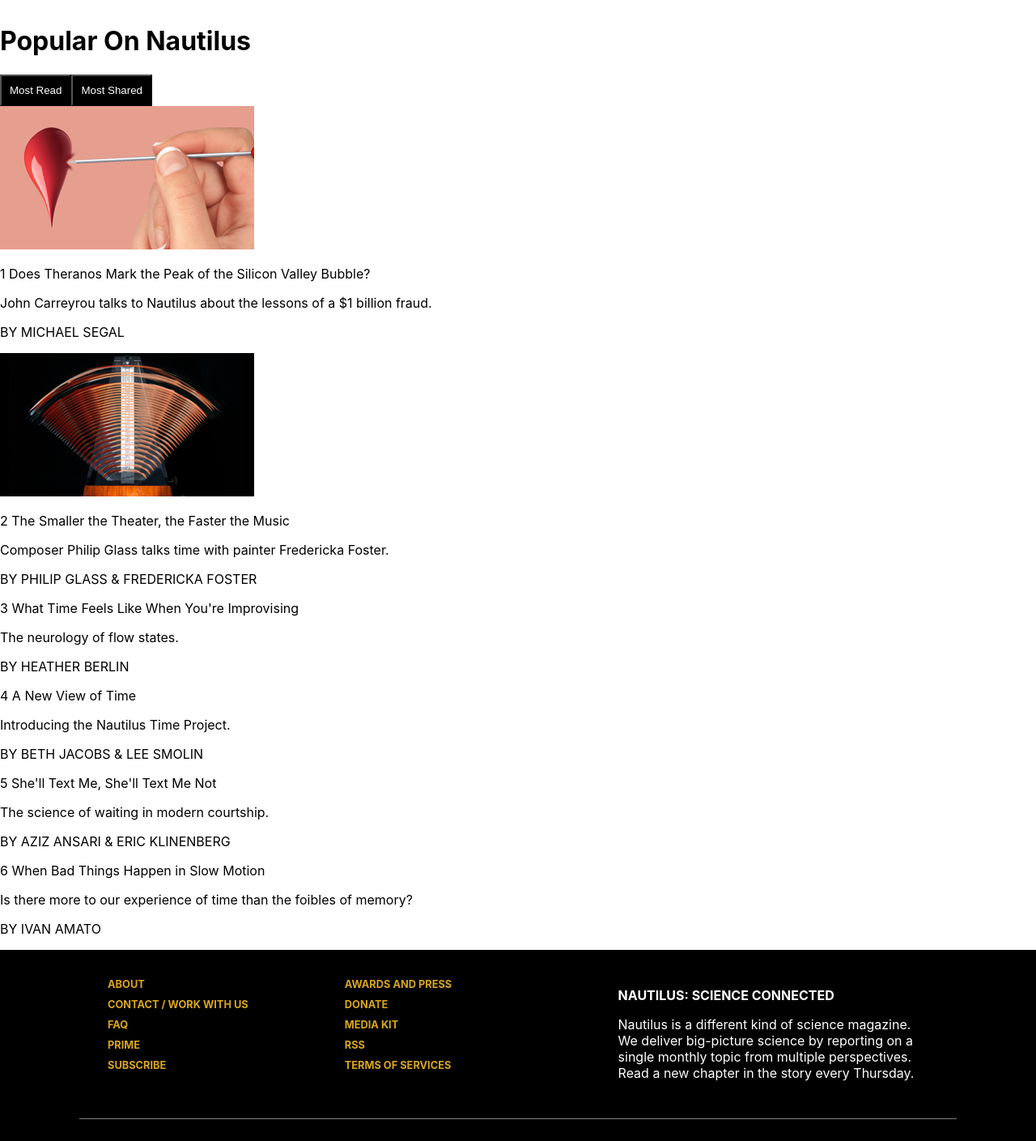
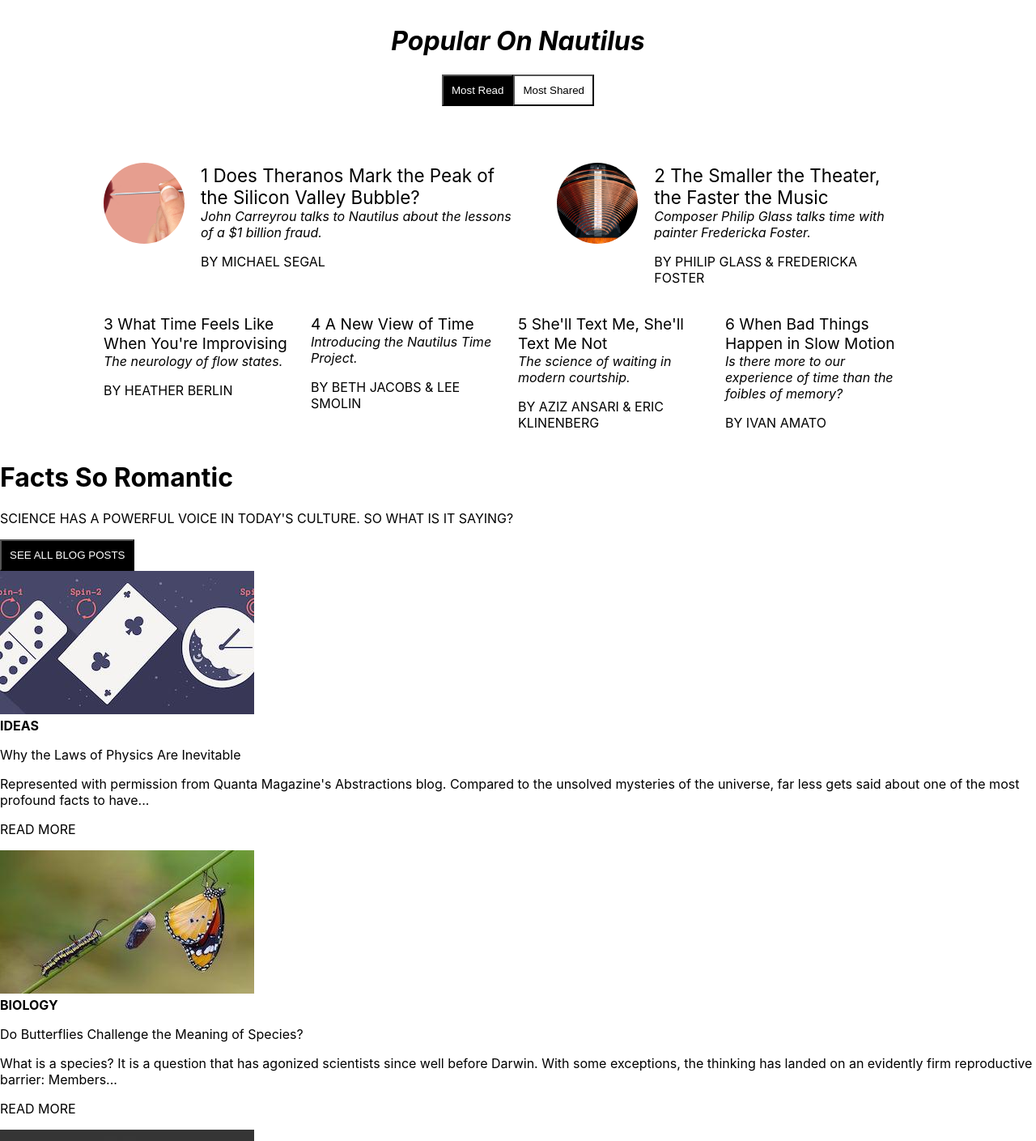
Before and after one commit to josephsenyonjo25/natmockup, a React (Create React App) app: page / in a window 1280 px wide. Shown: the part 3200-4609 px from the top of the page at 81% size. Built offline with nearby package versions, Linux system fonts and the light colour scheme.

Commit message:
added Facts content

```diff
--- a/src/App.css
+++ b/src/App.css
@@ -309,3 +309,57 @@
 .channelitem img{
   width:100%;
 }
+
+.Popular{
+  width: 80%;
+  margin: 0 auto;
+  text-align: center;
+}
+#popular{
+  font-style: italic;
+}
+#mostshared{
+  background-color: white;
+  color: black;
+}
+#popularlarge{
+  display: flex;
+  text-align:left;
+  margin-top: 50px;
+  align-items: flex-start;
+}
+#article1, #article2 {
+  display: flex;
+  align-items: flex-start;
+  padding-right: 20px;
+}
+
+.popularimage img{
+  width: 100px;
+  height: 100px;
+  object-fit: cover;
+  border-radius: 60px;
+  margin-top: 20px;
+}
+#popularlarge div{
+  padding-right: 20px;
+}
+#popularsmall{
+  display: flex;
+  text-align: left;
+}
+#popularsmall div{
+  width: 25%;
+  padding-right: 20px;
+}
+#popularlarge .title, #popularsmall .title {
+  font-size: 1.2em;
+  margin-bottom: 0;
+}
+#popularlarge .title{
+  font-size: 1.4em;
+}
+.Popular .description {
+  font-style: italic;
+  margin:0;
+}
--- a/src/App.js
+++ b/src/App.js
@@ -6,6 +6,7 @@
 import Catalysts from './components/Catalysts';
 import Channels from './components/Channels';
 import Popular from './components/Popular';
+import Facts from './components/Facts';
 import Footer from './components/Footer';
 
 class App extends Component {
@@ -18,6 +19,7 @@
             <Catalysts />
             <Channels />
             <Popular />
+            <Facts />
             <Footer />
 
         </div>
--- /dev/null
+++ b/src/components/Facts.js
@@ -0,0 +1,50 @@
+import React, {Component} from 'react';
+import '../App.css';
+
+
+class Facts extends Component {
+    render() {
+      return (
+        <div className="Facts">
+
+           <h1 id ="facts">Facts So Romantic</h1>
+           <p>SCIENCE HAS A POWERFUL VOICE IN TODAY'S CULTURE. SO WHAT IS IT SAYING?</p>
+           <button id ="seeall">SEE ALL BLOG POSTS</button>
+
+            <div id ="factssmall">
+                <div>
+                    <img src ={require('../images/ideas.jpg')} />
+                    <p className="subject">IDEAS</p>
+                    <p className="title">Why the Laws of Physics Are Inevitable</p>
+                    <p className="description">Represented with permission from Quanta Magazine's Abstractions blog. Compared to the unsolved mysteries of the universe, far less gets said about one of the most profound facts to have...</p>
+                    <p className="readmore">READ MORE</p>
+                </div>
+                <div>
+                    <img src ={require('../images/biology.jpg')} />
+                    <p className="subject">BIOLOGY</p>
+                    <p className="title">Do Butterflies Challenge the Meaning of Species?</p>
+                    <p className="description">What is a species? It is a question that has agonized scientists since well before Darwin. With some exceptions, the thinking has landed on an evidently firm reproductive barrier: Members...</p>
+                    <p>READ MORE</p>
+                </div>
+                <div>
+                    <img src ={require('../images/matter.jpg')} />
+                    <p className="subject">MATTER</p>
+                    <p className="title">Hologram Within a Hologram Hints at Fate of Black Holes</p>
+                    <p className="description">Reprinted with permission from Quanta Magazine's Abstractions blog. Like cosmic hard drives, black holes pack troves of data into compact spaces. But ever since Stephen Hawking calculated...</p>
+                    <p>READ MORE</p>
+                </div>
+                <div>
+                    <img src ={require('../images/biology_02.jpg')} />
+                    <p className="subject">BIOLOGY</p>
+                    <p className="title"> Where to See the Real Living Dead</p>
+                    <p className="description">Talk of "Mother Trees," from a scientist studying plant life, can sound fanciful, like something out of a fairy tale. Suzanne Simard is here to tell you that it's not. For the past...</p>
+                    <p>READ MORE</p>
+                </div>
+            </div>
+        </div>
+      );
+    }
+  }
+
+
+export default Facts;
--- a/src/components/Popular.js
+++ b/src/components/Popular.js
@@ -11,42 +11,47 @@
            <button id ="mostread">Most Read</button>
            <button id ="mostshared">Most Shared</button>
            <div id ="popularlarge">
-               <div>
+               <div id ="article1">
+                 <div className="popularimage">
                  <img src ={require('../images/popular_01.png')} />
+                 </div>
+
                 <div>
-                 <p>1 Does Theranos Mark the Peak of the Silicon Valley Bubble?</p>
-                 <p>John Carreyrou talks to Nautilus about the lessons of a $1 billion fraud.</p>
+                 <p className="title">1 Does Theranos Mark the Peak of the Silicon Valley Bubble?</p>
+                 <p className="description">John Carreyrou talks to Nautilus about the lessons of a $1 billion fraud.</p>
                  <p>BY MICHAEL SEGAL</p>
                 </div>
                 </div>
+                <div id="article2">
+                <div className="popularimage">
+                 <img src ={require('../images/popular_02.png')} />
+                 </div>
                 <div>
-                 <img src ={require('../images/popular_02.png')} />
-                <div>
-                 <p>2 The Smaller the Theater, the Faster the Music</p>
-                 <p>Composer Philip Glass talks time with painter Fredericka Foster.</p>
+                 <p className="title">2 The Smaller the Theater, the Faster the Music</p>
+                 <p className="description">Composer Philip Glass talks time with painter Fredericka Foster.</p>
                  <p>BY PHILIP GLASS &amp; FREDERICKA FOSTER</p>
                 </div>
                 </div>
             </div>
             <div id ="popularsmall">
                 <div>
-                    <p>3 What Time Feels Like When You're Improvising</p>
-                    <p>The neurology of flow states.</p>
+                    <p className="title">3 What Time Feels Like When You're Improvising</p>
+                    <p className="description">The neurology of flow states.</p>
                     <p>BY HEATHER BERLIN</p>
                 </div>
                 <div>
-                    <p>4 A New View of Time</p>
-                    <p>Introducing the Nautilus Time Project.</p>
+                    <p className="title">4 A New View of Time</p>
+                    <p className="description">Introducing the Nautilus Time Project.</p>
                     <p>BY BETH JACOBS &amp; LEE SMOLIN</p>
                 </div>
                 <div>
-                    <p>5 She'll Text Me, She'll Text Me Not</p>
-                    <p>The science of waiting in modern courtship.</p>
+                    <p className="title">5 She'll Text Me, She'll Text Me Not</p>
+                    <p className="description">The science of waiting in modern courtship.</p>
                     <p>BY AZIZ ANSARI &amp; ERIC KLINENBERG</p>
                 </div>
                 <div>
-                    <p>6 When Bad Things Happen in Slow Motion</p>
-                    <p>Is there more to our experience of time than the foibles of memory?</p>
+                    <p className="title">6 When Bad Things Happen in Slow Motion</p>
+                    <p className="description">Is there more to our experience of time than the foibles of memory?</p>
                     <p>BY IVAN AMATO</p>
                 </div>
             </div>
```
